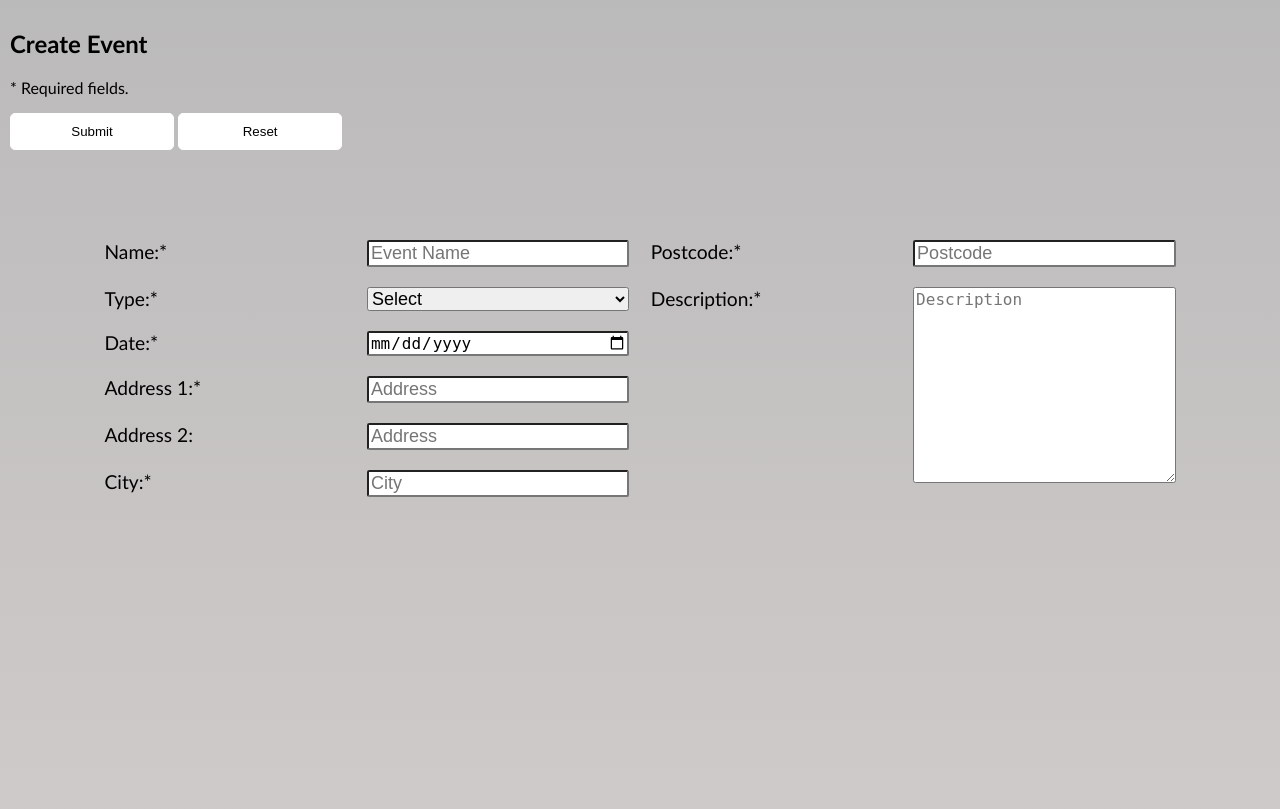
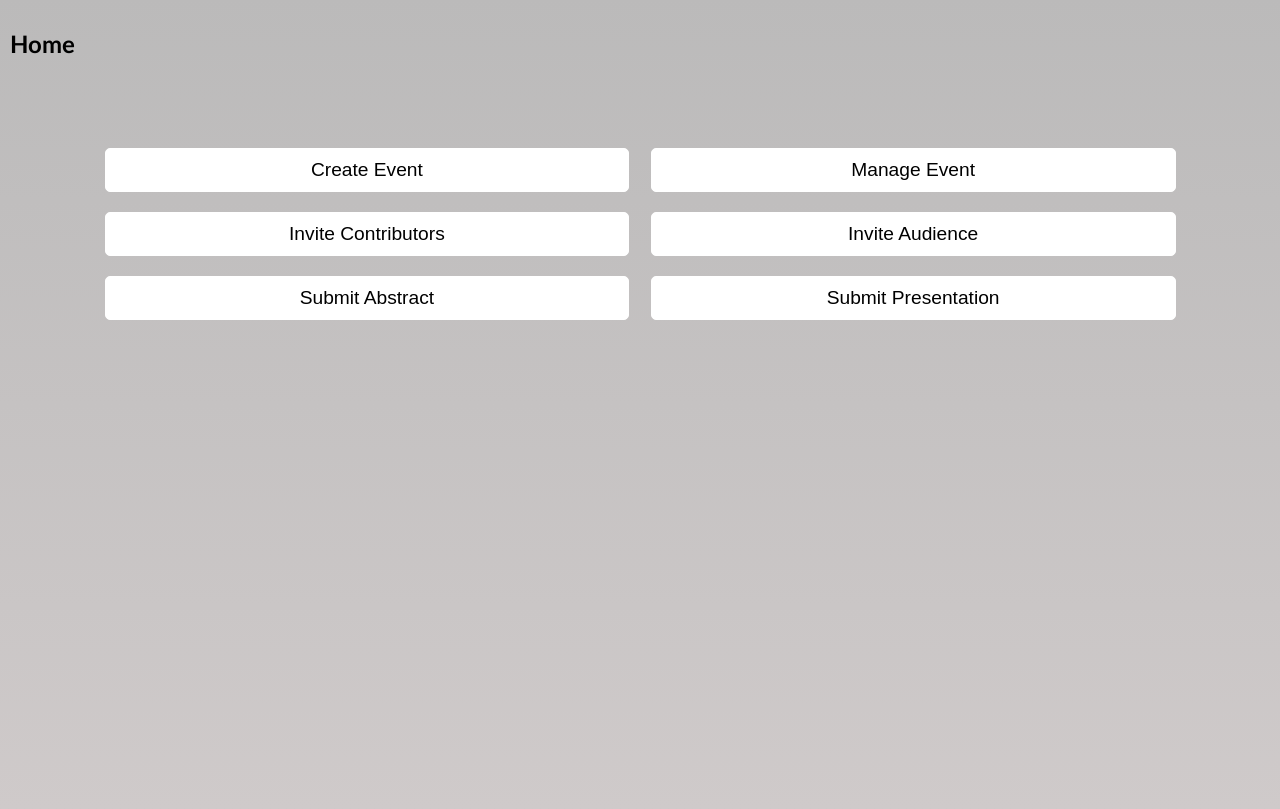
Before and after one commit to neerajmorar/DevMethDSDM, a PHP site: page / in a window 1280 px wide. Shown: the part 58-867 px from the top of the page. Run offline with PHP 8.4, Linux system fonts and the light colour scheme; data comes from the database, SQL or seed files in the repository; data that the repository does not hold is empty; some web fonts are replaced.

Commit message:
added home page

```diff
--- a/app/controllers/home.php
+++ b/app/controllers/home.php
@@ -4,6 +4,11 @@ session_start();
 //child class used to display home page and products for sale
 class Home extends Controller
 {
+    public function index()
+    {
+        $this->view("index");
+    }
+
     public function manageEvent($eventID = null)
     {
         //avoiding SQL injection; accepts null parameter
--- a/app/core/App.php
+++ b/app/core/App.php
@@ -4,7 +4,7 @@
 class App
 {
     protected $controller = 'home';
-    protected $method = 'createEvent';
+    protected $method = 'index';
     protected $params = array();
 
     public function __construct()
--- /dev/null
+++ b/app/views/index.php
@@ -0,0 +1,42 @@
+<?php
+require '../public/_elements.php';
+
+$pageTitle = 'Home';
+require '../public/_header.php';
+?>
+</header>
+
+<div id="content">
+    <h2><?php echo $pageTitle; ?></h2>
+
+    <form method="post">
+        <div class="table-layout">
+            <div class="left-col">
+                <div class="row-1">
+                    <input class="homePage" type="button" value="Create Event" onclick="location.href='index.php?url=home/createEvent'" />
+                </div>
+                <div class="row-2">
+                    <input class="homePage" type="button" value="Invite Contributors" onclick="location.href='index.php?url=home/inviteContributors'" />
+                </div>
+                <div class="row-3">
+                    <input class="homePage" type="button" value="Submit Abstract" onclick="location.href='index.php?url=home/submitAbstract'" />
+                </div>
+            </div>
+            <div class="table-space"></div>
+            <div class="right-col">
+                <div class="row-1">
+                    <input class="homePage" type="button" value="Manage Event" onclick="location.href='index.php?url=home/manageEvent'" />
+                </div>
+                <div class="row-2">
+                    <input class="homePage" type="button" value="Invite Audience" onclick="location.href='index.php?url=home/inviteAudience'" />
+                </div>
+                <div class="row-3">
+                    <input class="homePage" type="button" value="Submit Presentation" onclick="location.href='index.php?url=home/submitPresentation'" />
+                </div>
+            </div>
+        </div>
+    </form>
+</div>
+
+</body>
+</html>
--- a/public/CSS/theme.css
+++ b/public/CSS/theme.css
@@ -97,6 +97,13 @@
     color: #FFF;
     background-color: #0d5a99;
     border: 1px solid #0d5a99;
+}
+
+.homePage
+{
+    width: 100% !important;
+    /*margin-left: 200px;*/
+    font-size: larger;
 }
 
 select, option
--- a/public/_header.php
+++ b/public/_header.php
@@ -21,4 +21,4 @@
     </head>
     <body id="body" <?php if (isset($_GET["url"])) { $urlTest = explode('/', $_GET["url"]); if ($urlTest[1] == "manageEvent") { echo "onbeforeunload='return confirmRefresh()'"; }} ?>>
         <header>
-            <h1 id="heading">AEMS</h1>
+            <h1 id="heading"><a href="index.php">AEMS</a></h1>
```
